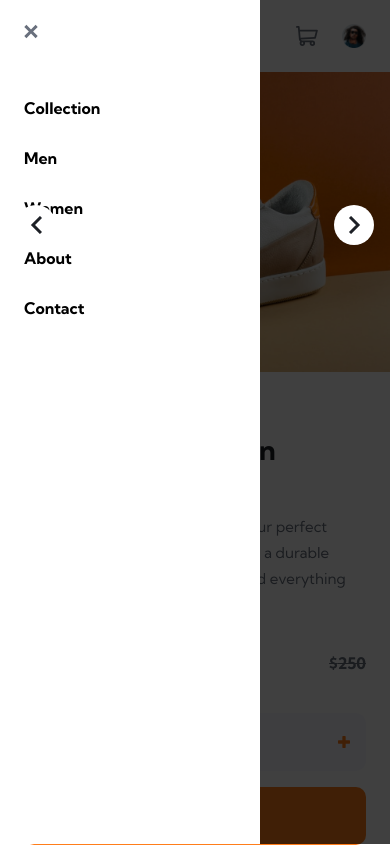
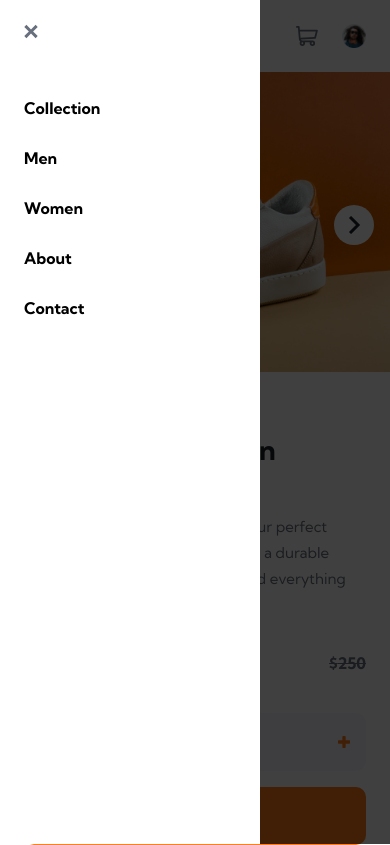
Before and after one commit to anamaydev/ecommerce-product-page, a React (Vite) app: page / in a window 390 px wide. Both pictures are taken after a click on the button 32 px from the left and 36 px from the top of the page. Built offline with nearby package versions, Linux system fonts and the light colour scheme.

Commit message:
fix: mobile navbar z-index issue

```diff
--- a/src/App.jsx
+++ b/src/App.jsx
@@ -26,9 +26,3 @@ function App() {
 }
 
 export default App
-
-/*
-* todo:
-*  [ ] add header tag (semantic)
-*  [ ] fix prev and next button z-index (it is above the nav bar)
-* */
--- a/src/components/Header/Header.jsx
+++ b/src/components/Header/Header.jsx
@@ -66,8 +66,8 @@ Header.Navbar = function HeaderNavbar() {
       {
         menuOpen &&
         <>
-          <div className="fixed inset-0 z-10 opacity-75 lg:hidden bg-black"></div>
-          <div className="max-w-37.5 fixed inset-y-0 z-20 left-0 right-[33.33%] p-3 sm:px-10 sm:py-6 flex flex-col gap-7 lg:hidden bg-white">
+          <div className="fixed inset-0 z-110 opacity-75 lg:hidden bg-black"></div>
+          <div className="max-w-37.5 fixed inset-y-0 z-120 left-0 right-[33.33%] p-3 sm:px-10 sm:py-6 flex flex-col gap-7 lg:hidden bg-white">
             <button onClick={()=>setMenuOpen(prevMenuOpen=> !prevMenuOpen)}><img src={closeIcon} alt=""/></button>
             <ul className="flex flex-col gap-3">
               {pages.map(page=><Header.NavPage key={nanoid()} href={page.href}>{page.page}</Header.NavPage>)}
```
